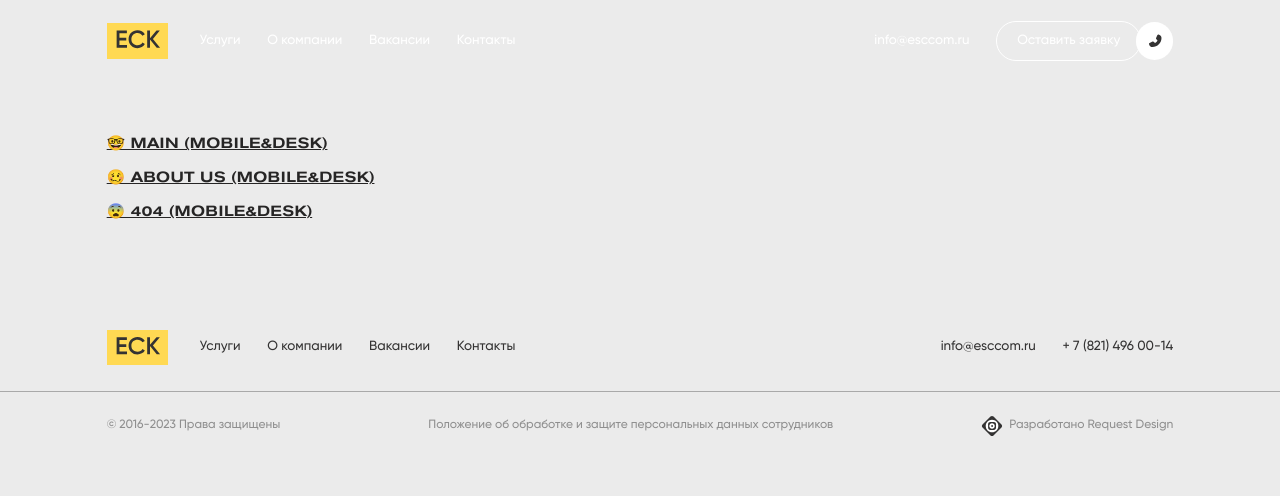
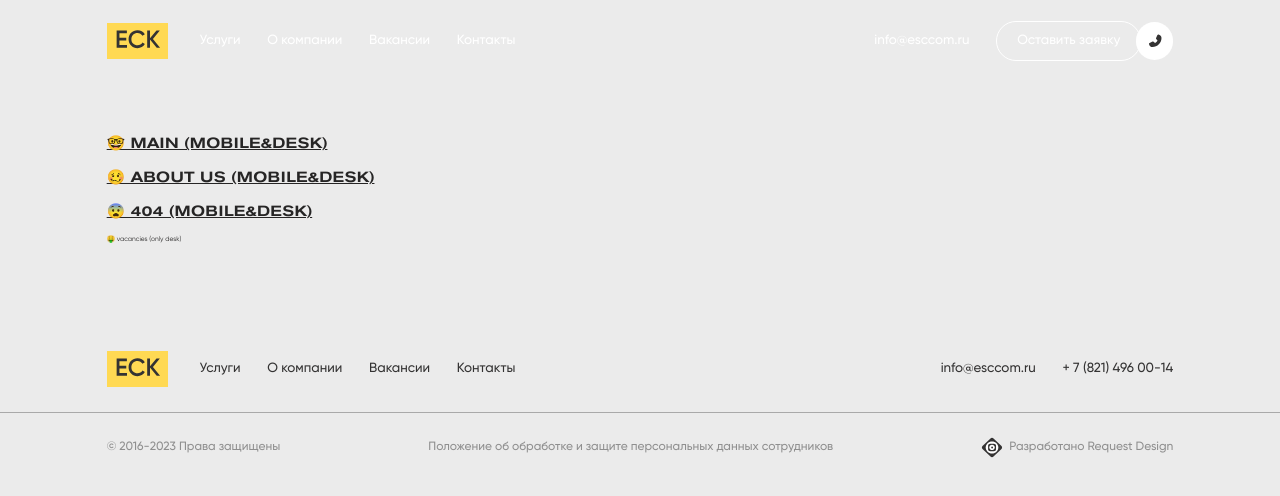
Before and after one commit to jdays2/new, a website: page gulp/index.html in a window 1280 px wide. Drawn offline with nearby package versions, Linux system fonts and the light colour scheme; files that its build step writes are made by us from their sources; files whose address does not match are found by name.

Commit message:
feat: update index

```diff
--- a/gulp/index.html
+++ b/gulp/index.html
@@ -40,6 +40,7 @@
 						href="./dist/404.html">
 						&#128552; 404 (mobile&desk)
 					</a>
+					<a href="./dist/vacancies.html">&#129297; vacancies (only desk)</a>
 				</nav>
 			</div>
 		</section>
```
